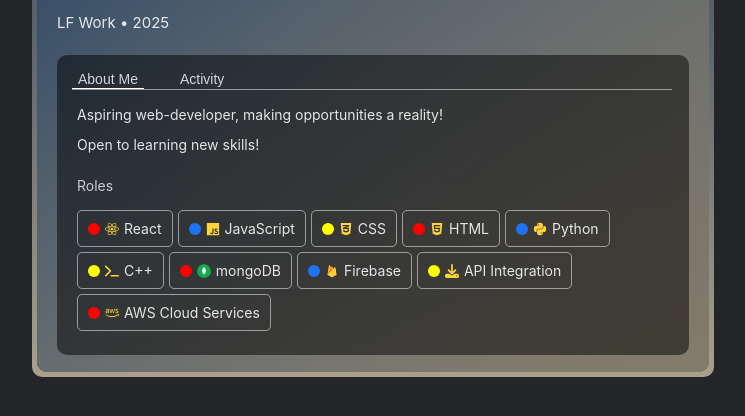
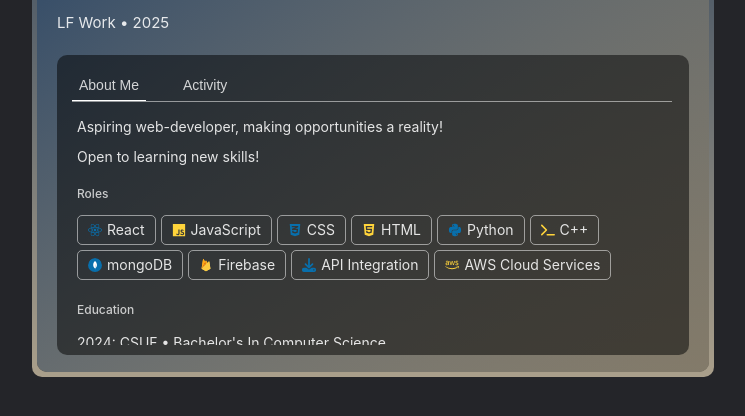
Before and after one commit to 2020mtran/portfolio, a React (Vite) app: page / in a window 1280 px wide. Shown: the part 328-744 px from the top of the page, without its empty margins (267-1012 px from the left). Built offline with nearby package versions, Linux system fonts and the light colour scheme.

Commit message:
Fixed a few styles like padding

```diff
--- a/src/components/Connections.css
+++ b/src/components/Connections.css
@@ -8,6 +8,8 @@
 
 .connections-title {
     color: rgba(255, 255, 255, 0.75);
+    font-size: 12px;
+    font-weight: 500;
 }
 
 .connections-list {
--- a/src/components/Education.css
+++ b/src/components/Education.css
@@ -9,4 +9,6 @@
 
 .education-title {
     color: rgba(255, 255, 255, 0.75);
+    font-size: 12px;
+    font-weight: 500;
 }
--- a/src/components/InfoHeader.css
+++ b/src/components/InfoHeader.css
@@ -17,6 +17,7 @@
     border-bottom: transparent;
     cursor: pointer;
     color: rgba(255, 255, 255, 0.8);
+    padding: 7px;
 }
 
 button:hover {
--- a/src/components/MainContainer.css
+++ b/src/components/MainContainer.css
@@ -1,7 +1,7 @@
 .main-container {
     display: flex;
     flex-direction: column;
-    height: 600px;
+    height: 37.5rem;
     width: 42rem;
     padding: 5px;
     background-image: linear-gradient(to bottom, #1d3d64b7, #d4c6aac2);
--- a/src/components/Roles.css
+++ b/src/components/Roles.css
@@ -8,6 +8,8 @@
 
 .roles > p {
     color: rgba(255, 255, 255, 0.75);
+    font-size: 12px;
+    font-weight: 500;
 }
 
 .roles-list {
@@ -16,7 +18,7 @@
     column-gap: 5px;
     row-gap: 5px;
     flex-wrap: wrap;
-    line-height: 0.5;
+    line-height: 0;
 }
 
 .red-circle {
--- a/src/components/Roles.jsx
+++ b/src/components/Roles.jsx
@@ -12,52 +12,52 @@
             <p>Roles</p>
             <div className="roles-list">
                 <div className="role1">
-                    <span className='red-circle'></span>
-                    <FontAwesomeIcon icon={faReact} style={{color: "#FFD43B",}} className="react-icon"/>
+                    {/* <span className='red-circle'></span> */}
+                    <FontAwesomeIcon icon={faReact} style={{color: "#086fac",}} className="react-icon"/>
                     <p>React</p>
                 </div>
                 <div className="role1">
-                    <span className='blue-circle'></span>
+                    {/* <span className='blue-circle'></span> */}
                     <FontAwesomeIcon icon={faJs} style={{color: "#FFD43B",}} className="react-icon"/>
                     <p>JavaScript</p>
                 </div>
                 <div className="role1">
-                    <span className='yellow-circle'></span>
-                    <FontAwesomeIcon icon={faCss3Alt} style={{color: "#FFD43B",}} className="react-icon"/>
+                    {/* <span className='yellow-circle'></span> */}
+                    <FontAwesomeIcon icon={faCss3Alt} style={{color: "#086fac",}} className="react-icon"/>
                     <p>CSS</p>
                 </div>
                 <div className="role1">
-                    <span className='red-circle'></span>
+                    {/* <span className='red-circle'></span> */}
                     <FontAwesomeIcon icon={faHtml5} style={{color: "#FFD43B",}} className="react-icon"/>
                     <p>HTML</p>
                 </div>
                 <div className="role1">
-                    <span className='blue-circle'></span>
-                    <FontAwesomeIcon icon={faPython} style={{color: "#FFD43B",}} className="react-icon"/>
+                    {/* <span className='blue-circle'></span> */}
+                    <FontAwesomeIcon icon={faPython} style={{color: "#086fac",}} className="react-icon"/>
                     <p>Python</p>
                 </div>
                 <div className="role1">
-                    <span className='yellow-circle'></span>
+                    {/* <span className='yellow-circle'></span> */}
                     <FontAwesomeIcon icon={faTerminal} style={{color: "#FFD43B",}} className="react-icon"/>
                     <p>C++</p>
                 </div>
                 <div className="role1">
-                    <span className='red-circle'></span>
+                    {/* <span className='red-circle'></span> */}
                     <img src={mongodbIcon} alt="MongoDB Icon" className="react-icon" />
                     <p>mongoDB</p>
                 </div>
                 <div className="role1">
-                    <span className='blue-circle'></span>
+                    {/* <span className='blue-circle'></span> */}
                     <img src={firebaseIcon} alt="MongoDB Icon" className="react-icon" />
                     <p>Firebase</p>
                 </div>
                 <div className="role1">
-                    <span className='yellow-circle'></span>
-                    <FontAwesomeIcon icon={faDownload} style={{color: "#FFD43B",}} className="react-icon"/>
+                    {/* <span className='yellow-circle'></span> */}
+                    <FontAwesomeIcon icon={faDownload} style={{color: "#086fac",}} className="react-icon"/>
                     <p>API Integration</p>
                 </div>
                 <div className="role1">
-                    <span className='red-circle'></span>
+                    {/* <span className='red-circle'></span> */}
                     <FontAwesomeIcon icon={faAws} style={{color: "#FFD43B",}} className="react-icon"/>
                     <p>AWS Cloud Services</p>
                 </div>
```
Also changed, not shown: src/assets/mongodb-svgrepo-com.svg.
